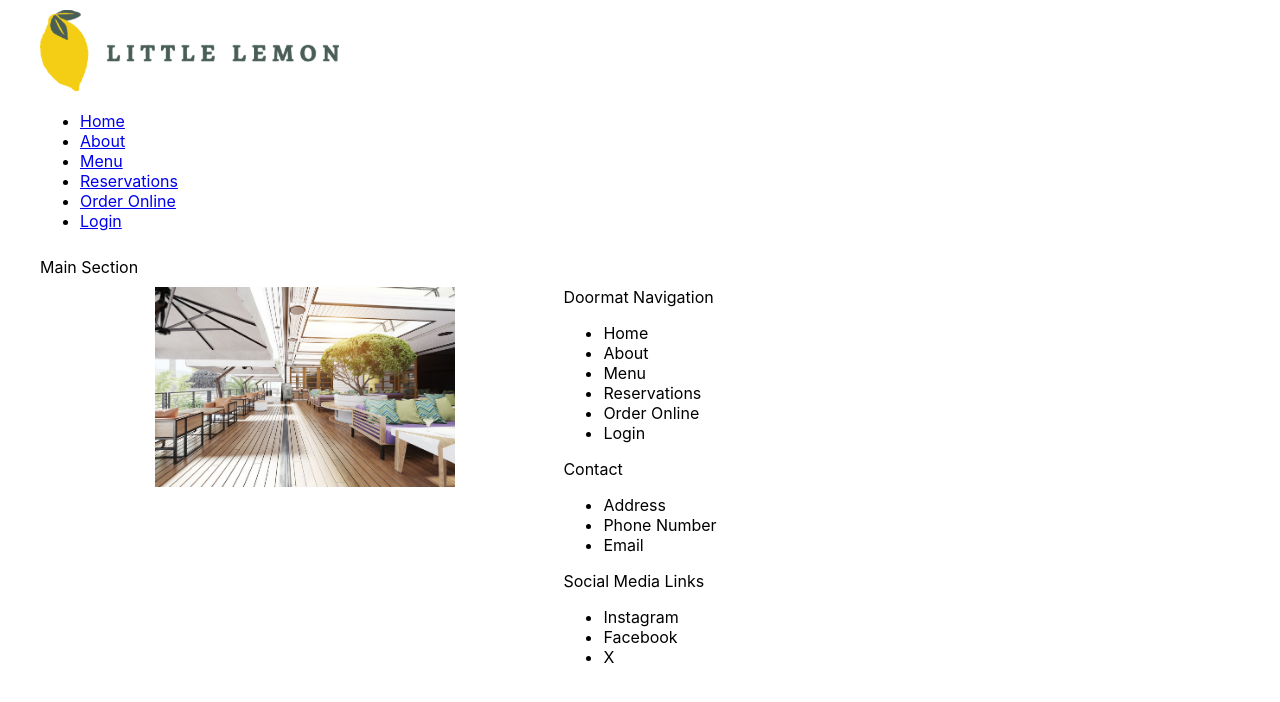
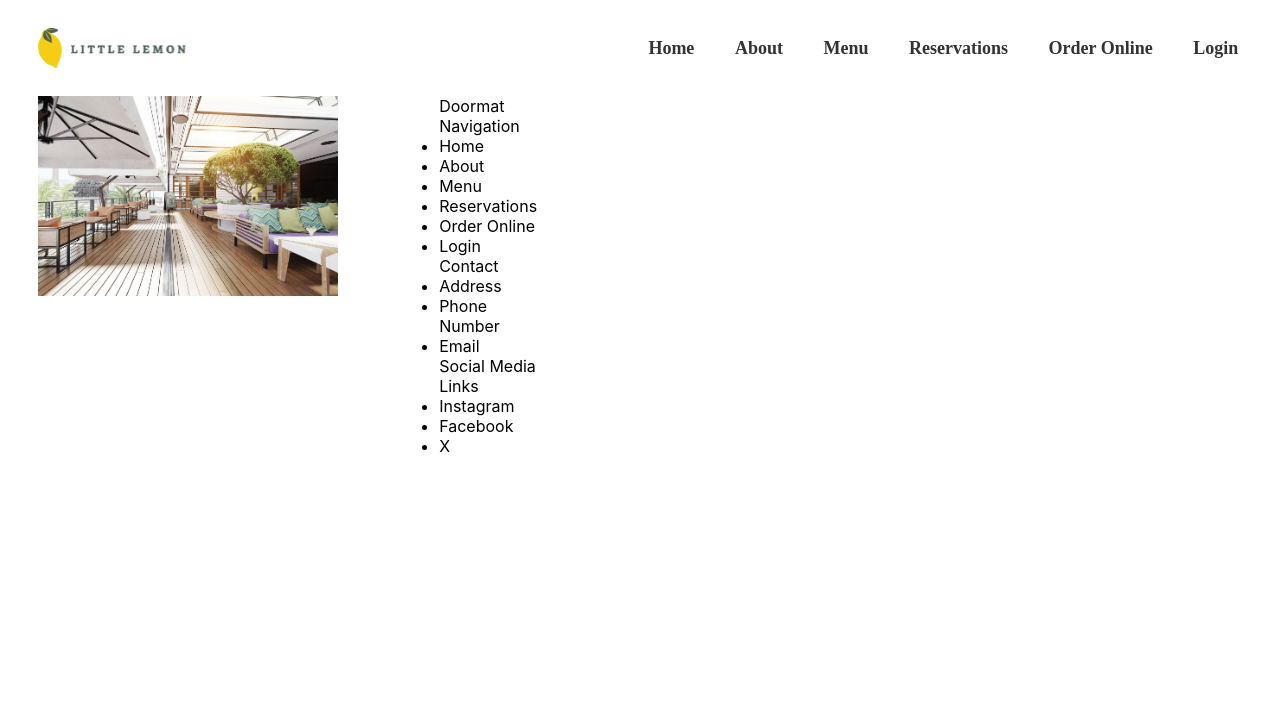
Before and after one commit to BrettPost/MetaFrontEndCourse, a React (Create React App) app in the folder src/little-lemon-capstone/: page / in a window 1280 px wide. Shown: the top 702 px of the page. Built offline with nearby package versions, Linux system fonts and the light colour scheme.

Commit message:
Styled The Nav-bar

```diff
--- a/src/little-lemon-capstone/public/index.html
+++ b/src/little-lemon-capstone/public/index.html
@@ -35,7 +35,7 @@
   </head>
   <body>
     <noscript>You need to enable JavaScript to run this app.</noscript>
-    <div id="root" class="grid"></div>
+    <div id="root"></div>
     <!--
       This HTML file is a template.
       If you open it directly in the browser, you will see an empty page.
--- a/src/little-lemon-capstone/src/App.js
+++ b/src/little-lemon-capstone/src/App.js
@@ -1,6 +1,5 @@
 import './App.css';
 import Header from './Header.js';
-import Nav from './Nav.js';
 import Main from './Main.js';
 import Footer from './Footer.js';
 
@@ -8,7 +7,6 @@ function App() {
   return (
     <>
       <Header />
-      <Nav />
 
       <Main />
       <Footer />
--- a/src/little-lemon-capstone/src/Header.js
+++ b/src/little-lemon-capstone/src/Header.js
@@ -1,9 +1,11 @@
-
+import Nav from './Nav.js';
+import Logo from './Images/Logo.svg'
 
 function Header() {
     return (
-        <header className="col-12">
-
+        <header className="grid">
+            <img src={Logo} alt="Logo and title of the application." className="col-4"/>
+            <Nav />
         </header>
     );
 }
--- a/src/little-lemon-capstone/src/Main.js
+++ b/src/little-lemon-capstone/src/Main.js
@@ -2,7 +2,12 @@
 function Main() {
     return (
         <main className="col-12">
-            Main Section
+            <article>
+
+            </article>
+            <section>
+
+            </section>
         </main>
     );
 }
--- a/src/little-lemon-capstone/src/Nav.js
+++ b/src/little-lemon-capstone/src/Nav.js
@@ -1,16 +1,15 @@
-import Logo from './Images/Logo.svg'
+
 
 function Nav() {
     return (
-        <nav className="col-12">
-            <img src={Logo} alt="Logo and title of the application." />
-            <ul>
-                <li><a href="/#">Home</a></li>
-                <li><a href="/#">About</a></li>
-                <li><a href="/#">Menu</a></li>
-                <li><a href="/#">Reservations</a></li>
-                <li><a href="/#">Order Online</a></li>
-                <li><a href="/#">Login</a></li>
+        <nav className="">
+            <ul className="">
+                <li className=""><a href="/#" className="cardTitle secondaryBlack">Home</a></li>
+                <li className=""><a href="/#" className="cardTitle secondaryBlack">About</a></li>
+                <li className=""><a href="/#" className="cardTitle secondaryBlack">Menu</a></li>
+                <li className=""><a href="/#" className="cardTitle secondaryBlack">Reservations</a></li>
+                <li className=""><a href="/#" className="cardTitle secondaryBlack">Order Online</a></li>
+                <li className=""><a href="/#" className="cardTitle secondaryBlack">Login</a></li>
             </ul>
         </nav>
     );
--- a/src/little-lemon-capstone/src/index.css
+++ b/src/little-lemon-capstone/src/index.css
@@ -1,3 +1,10 @@
+* {
+  border: 0;
+  box-sizing: border-box;
+  margin: 0;
+  padding: 0;
+}
+
 body {
   margin: 0;
   font-family: -apple-system, BlinkMacSystemFont, 'Segoe UI', 'Roboto', 'Oxygen',
@@ -15,17 +22,9 @@ code {
 .grid {
   display: grid;
   grid-template-columns: repeat(12, 1fr);
-  gap: 10px;
+  column-gap: 20px;
   max-width: 1200px;
-  margin: auto;
-}
-
-.item {
-  background: lightgreen;
-  padding: 20px;
-  text-align: center;
-  border: 1px solid #ccc;
-  background-color: black;
+  margin: 0 3% 0 3%;
 }
 
 /* Define column sizes using percentages */
@@ -36,8 +35,104 @@ code {
 .col-6  { grid-column: span 6  }
 .col-12 { grid-column: span 12 }
 
-.socialLinks {
-  grid-column: 6 / 8;
+header {
+  height: 12vh;
+  align-items: center;
+}
+
+nav {
+  grid-column: 7 / span 6;
+}
+
+nav > ul {
+  display: flex;
+  justify-content: space-between;
+}
+
+nav li {
+  list-style-type: none;
+  padding: 0;
+  margin: 0;
+}
+
+nav a {
+  text-decoration: none;
+}
+
+/* Fonts */
+
+.displayTitle {
+  font-size: 64px;
+  font-family: 'Markazi Text';
+  font-weight: bold;
+}
+
+.subTitle {
+  font-size: 40px;
+  font-family: 'Markazi Text';
+}
+
+.leadText {
+  font-size: 18px;
+  font-family: 'Karla';
+  font-weight: bold;
+}
+
+.sectionTitle {
+  font-size: 20px;
+  font-family: 'Karla';
+  font-weight: bolder;
+}
+
+.sectionCategories {
+  font-size: 16px;
+  font-family: 'Karla';
+  font-weight: bolder;
+}
+
+/* Should be darker than lead text class */
+.cardTitle {
+  font-size: 18px;
+  font-family: 'Karla';
+  font-weight: bold;
+}
+
+.paragraphText {
+  font-size: 16px;
+  font-family: 'Karla';
+  line-height: 20px;
+}
+
+.highlightText {
+  font-size: 16px;
+  font-family: 'Karla';
+  font-weight: bold;
+}
+
+/* Colors */
+
+.primaryGreen {
+  color: #495E57;
+}
+
+.primaryYellow {
+  color: #F4CE14;
+}
+
+.secondaryOrange {
+  color: #EE9972;
+}
+
+.secondaryTan {
+  color: #FBDABB;
+}
+
+.secondaryWhite {
+  color: #EDEFEE;
+}
+
+.secondaryBlack {
+  color: #333333;
 }
 
 /* Make responsive */
@@ -46,5 +141,5 @@ code {
 }
 
 img {
-  width: 300px;
+  max-width: 300px;
 }
```
